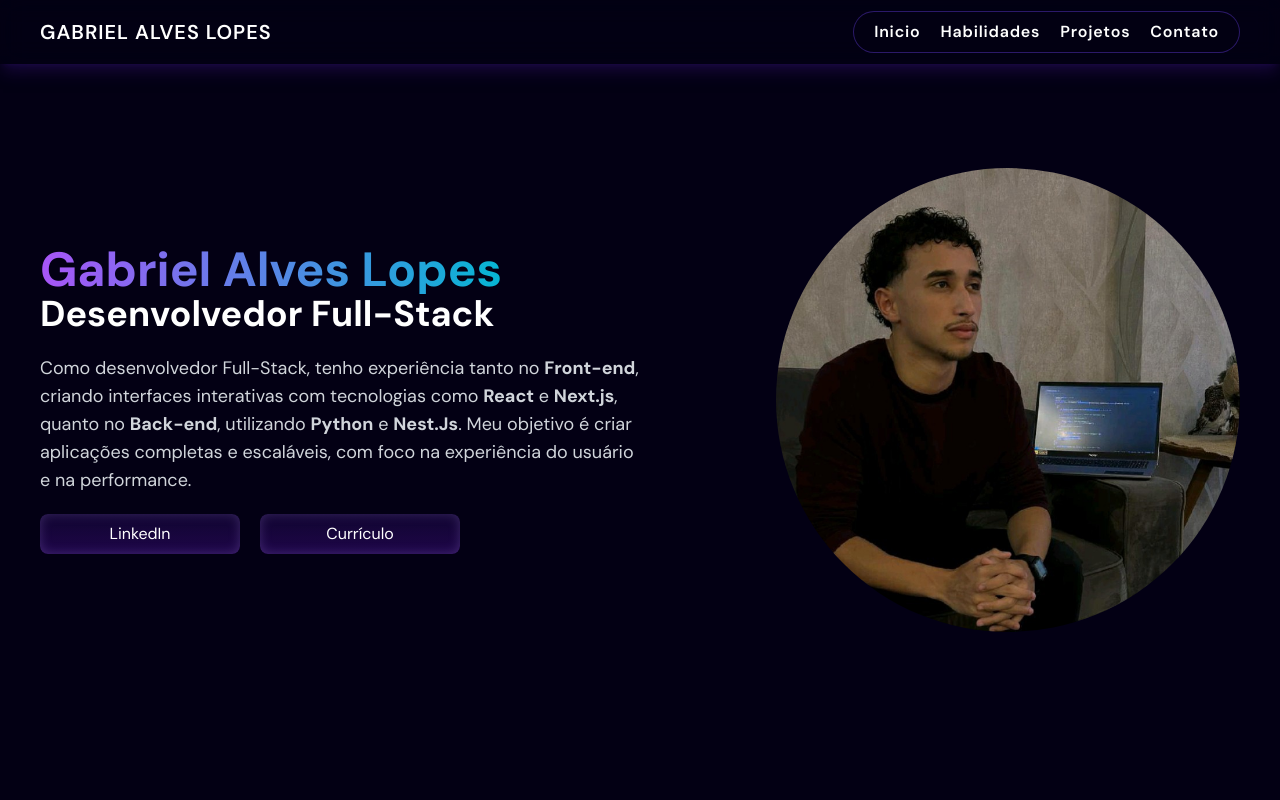
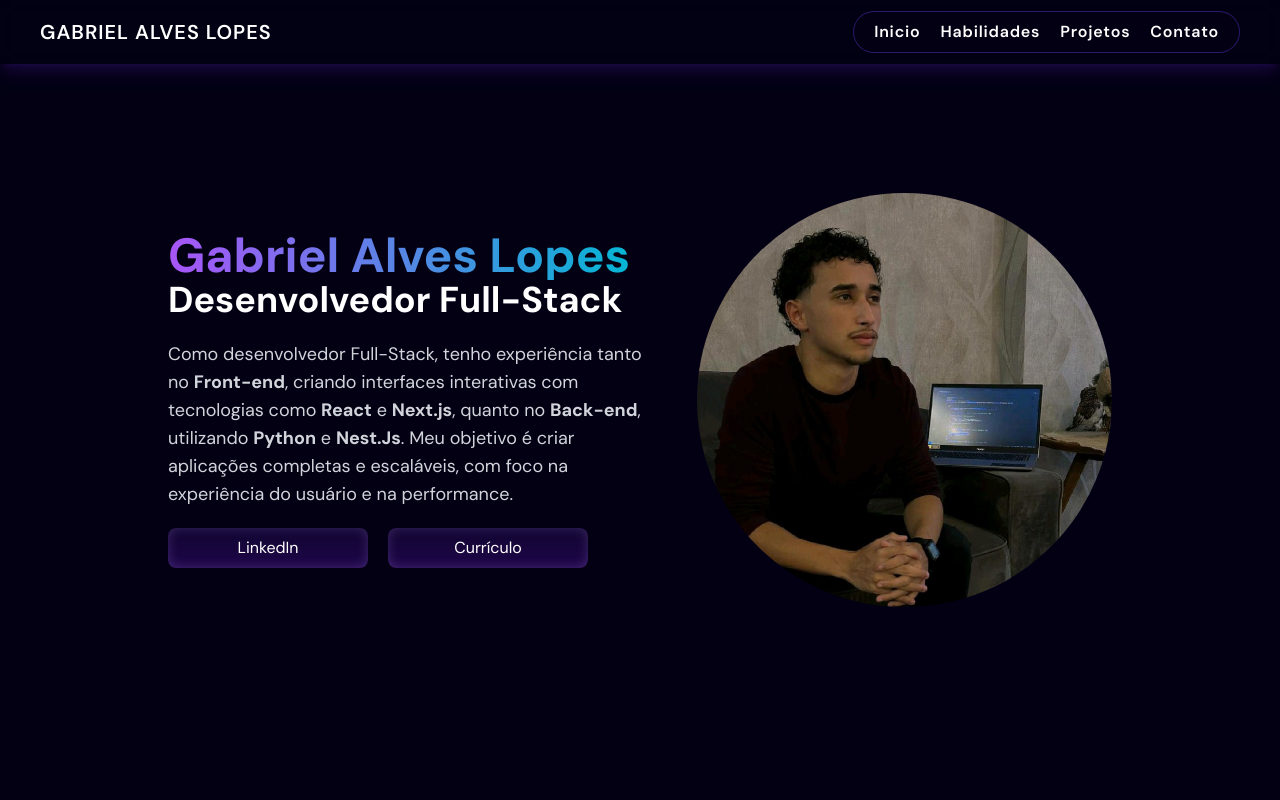
Before and after one commit to gabriel-gal/portfolio, a Next.js app: page / in a window 1280 px wide. Shown: the top 800 px of the page. Built offline with nearby package versions, Linux system fonts and the light colour scheme.

Commit message:
melhorias

```diff
--- a/src/components/Banner/index.tsx
+++ b/src/components/Banner/index.tsx
@@ -15,7 +15,7 @@ export default function Banner() {
             <motion.div
                 initial="hidden"
                 animate="visible"
-                className="container mx-auto flex h-full w-full flex-col lg:flex-row items-center
+                className="container mx-auto flex h-full w-4/5 flex-col lg:flex-row items-center
                 justify-center px-10"
             >
                 <div
--- a/src/components/Contato/index.tsx
+++ b/src/components/Contato/index.tsx
@@ -19,7 +19,7 @@ export default function Contato() {
                 Contato
             </h2>
 
-            <div className="flex flex-wrap w-3/5 justify-center gap-8 px-4">
+            <div className="flex flex-wrap w-full lg:w-3/5 justify-center gap-8 px-4">
                 <form
                     onSubmit={handleSubmit}
                     className="flex flex-col gap-4 w-full"
--- a/src/components/Habilidades/index.tsx
+++ b/src/components/Habilidades/index.tsx
@@ -41,7 +41,7 @@ export default function Habilidades() {
                 </button>
             </div>
 
-            <div className="flex flex-wrap justify-center gap-8 px-4">
+            <div className="flex flex-wrap justify-center gap-8 px-4 w-full md:w-4/5">
                 {habilidadesFiltradas.map((data, index) => (
                     <React.Fragment key={data.name}>
                         <SkillCard
```
